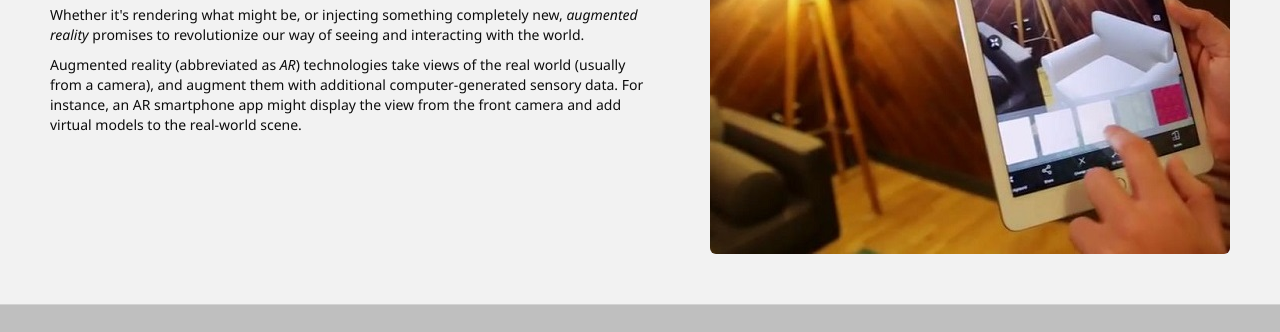
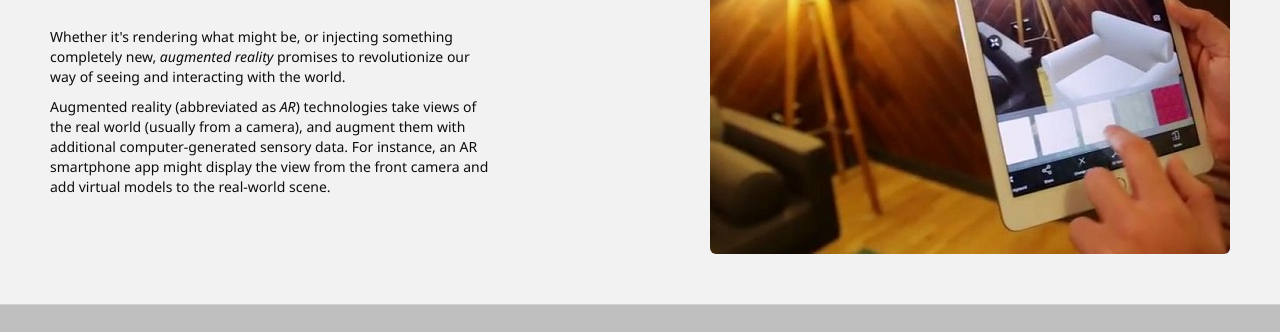
Before and after one commit to stmobo/stmobo.github.io, a plain HTML site: page index.html in a window 1280 px wide. Shown: the part 437-769 px from the top of the page. Drawn offline with nearby package versions, Linux system fonts and the light colour scheme.

Commit message:
Fix overrun issues for WhatIs section

```diff
--- a/css/index.css
+++ b/css/index.css
@@ -91,7 +91,8 @@
 }
 
 #section-whatis > .section-align {
-    margin: auto 0% auto;
+    margin-right: 550px;
+    max-width: 35%;
 }
 
 #section-whatis  > .section-align > .section-subheader {
```
